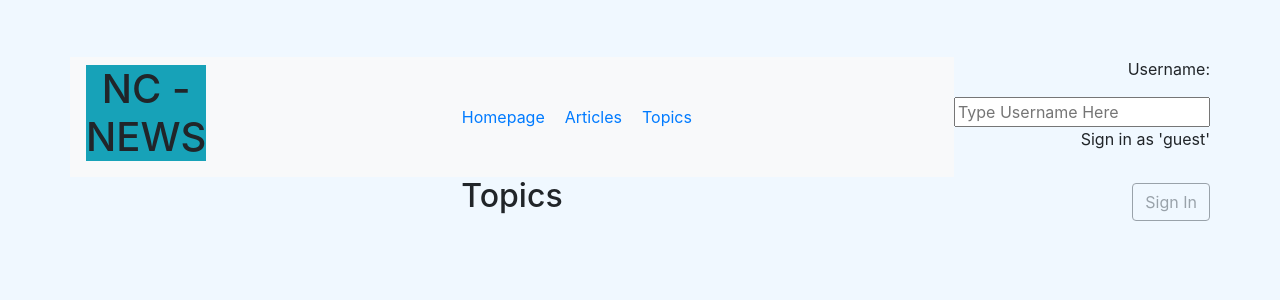
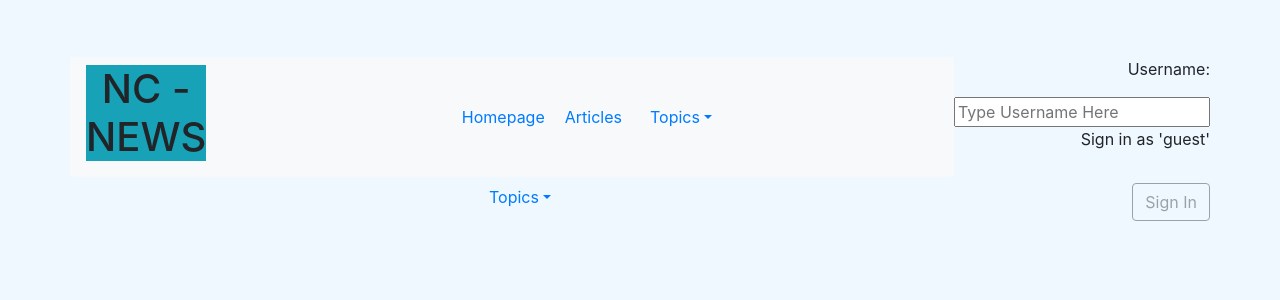
Before and after one commit to tarikmedjber/nc-news-front-end, a React (Create React App) app: page /topics in a window 1280 px wide. Shown: the top 300 px of the page. Built offline with nearby package versions, Linux system fonts and the light colour scheme; no server answers.

Commit message:
used a topics droipdown instead of full page

```diff
--- a/src/Components/Header.css
+++ b/src/Components/Header.css
@@ -5,9 +5,6 @@
   padding-right: 20px;
 }
 #Nav3 {
-  padding-right: 20px;
-}
-#Nav4 {
   padding-right: 20px;
 }
 
@@ -46,12 +43,13 @@ ol {
 
 .navBar {
   margin-right: 12%;
+  display: flex;
+  align-items: center;
 }
 
 .navItems {
   margin-left: 30%;
   margin-right: 30%;
   display: flex;
-  flex-shrink: 1;
-  flex-direction: column;
+  align-items: center;
 }
--- a/src/Components/Header.jsx
+++ b/src/Components/Header.jsx
@@ -3,6 +3,7 @@ import { Link } from "@reach/router";
 import "./Header.css";
 import LogInBox from "./LogInBox";
 import { Navbar, Nav } from "react-bootstrap";
+import TopicsPage from "./TopicsPage";
 
 export default function Header(props) {
   return (
@@ -12,7 +13,7 @@ export default function Header(props) {
         loginUser={props.loginUser}
         userNotValid={props.userNotValid}
       />
-      <Navbar bg="light" variant="light" className="navBar">
+      <Navbar bg="light" variant="tabs" className="navBar">
         <h1 class="bg-info">NC - NEWS</h1>
         <Nav className="navItems">
           <Nav.Item>
@@ -25,10 +26,8 @@ export default function Header(props) {
               Articles
             </Link>
           </Nav.Item>
-          <Nav.Item>
-            <Link id="Nav3" to="/topics">
-              Topics
-            </Link>
+          <Nav.Item id="Nav3">
+            <TopicsPage />
           </Nav.Item>
         </Nav>
       </Navbar>
--- a/src/Components/TopicsList.jsx
+++ b/src/Components/TopicsList.jsx
@@ -1,18 +1,17 @@
 import React from "react";
 import { Link } from "@reach/router";
-import { ListGroup } from "react-bootstrap";
+import { NavDropdown } from "react-bootstrap";
 
 export default function TopicsList(props) {
   const { topics } = props;
-  return topics.map(topic => {
+  return topics.map((topic, i) => {
     return (
       <div key={topic.slug}>
-        <ListGroup className="sections">
+        <NavDropdown.Item eventKey={i}>
           <Link to={`/topics/${topic.slug}/articles`}>
-            <ListGroup.Item variant="info">{topic.slug}</ListGroup.Item>
+            {topic.slug} <p>- {topic.description}</p>
           </Link>
-          <ListGroup.Item variant="warning">{topic.description}</ListGroup.Item>
-        </ListGroup>
+        </NavDropdown.Item>
       </div>
     );
   });
--- a/src/Components/TopicsPage.jsx
+++ b/src/Components/TopicsPage.jsx
@@ -2,6 +2,7 @@ import React, { Component } from "react";
 import TopicsList from "./TopicsList";
 import "./Topic.css";
 import Error from "./Error";
+import { NavDropdown } from "react-bootstrap";
 
 import { getTopics } from "../Api";
 export default class TopicsPage extends Component {
@@ -26,12 +27,9 @@ export default class TopicsPage extends Component {
     const { topics, err } = this.state;
     if (err) return <Error err={err} />;
     return (
-      <div>
-        <h2>Topics</h2>
-        <ul id="Topic">
-          <TopicsList topics={topics} />
-        </ul>
-      </div>
+      <NavDropdown title="Topics" id="nav-dropdown">
+        <TopicsList topics={topics} />
+      </NavDropdown>
     );
   }
 }
```
